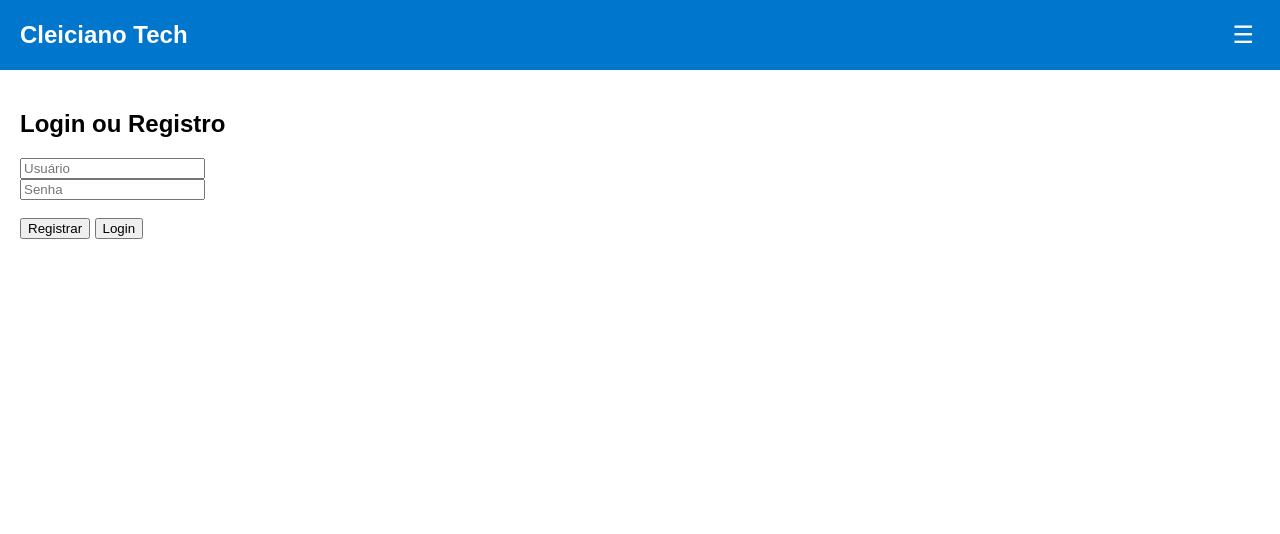
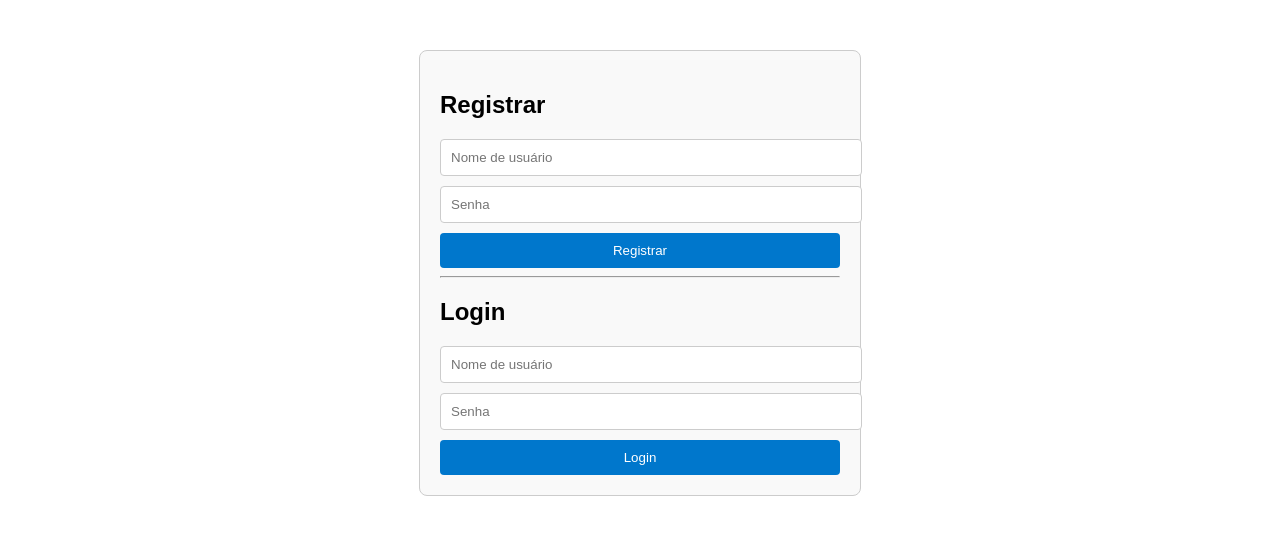
Before and after one commit to xlaysplays/cleiciano-tech, a plain HTML site: page index.html in a window 1280 px wide. Drawn offline with Linux system fonts and the light colour scheme.

Commit message:
index.html

```diff
--- a/index.html
+++ b/index.html
@@ -2,36 +2,30 @@
 <html lang="pt-BR">
 <head>
   <meta charset="UTF-8" />
-  <meta name="viewport" content="width=device-width, initial-scale=1.0" />
+  <meta name="viewport" content="width=device-width, initial-scale=1.0"/>
   <title>Cleiciano Tech</title>
   <style>
-    :root {
-      --cor-principal: #0077cc;
-      --fonte: Arial, sans-serif;
-    }
-
     body {
       margin: 0;
-      font-family: var(--fonte);
+      font-family: Arial, sans-serif;
       background: white;
     }
 
     header {
-      background: var(--cor-principal);
+      background: #0077cc;
       color: white;
       padding: 20px;
       position: relative;
-      display: flex;
-      justify-content: space-between;
-      align-items: center;
     }
 
     header h1 {
       margin: 0;
-      font-size: 24px;
     }
 
     .menu-button {
+      position: absolute;
+      top: 20px;
+      right: 20px;
       font-size: 24px;
       background: none;
       border: none;
@@ -43,12 +37,13 @@
       display: none;
       flex-direction: column;
       background-color: #eee;
+      padding: 10px;
     }
 
     nav a {
       padding: 10px;
       text-decoration: none;
-      color: var(--cor-principal);
+      color: #0077cc;
       border-bottom: 1px solid #ccc;
     }
 
@@ -82,7 +77,7 @@
 
     .produto button {
       padding: 8px 16px;
-      background: var(--cor-principal);
+      background: #0077cc;
       color: white;
       border: none;
       border-radius: 4px;
@@ -94,16 +89,34 @@
       background: #005fa3;
     }
 
-    .config-inputs label {
-      display: block;
-      margin-top: 10px;
+    .form-box {
+      max-width: 400px;
+      margin: 50px auto;
+      border: 1px solid #ccc;
+      padding: 20px;
+      border-radius: 8px;
+      background: #f9f9f9;
     }
 
-    #login-form, #main-content {
-      display: none;
+    .form-box input {
+      width: 100%;
+      padding: 10px;
+      margin-bottom: 10px;
+      border: 1px solid #ccc;
+      border-radius: 4px;
     }
 
-    @media (max-width: 600px) {
+    .form-box button {
+      width: 100%;
+      padding: 10px;
+      background: #0077cc;
+      color: white;
+      border: none;
+      border-radius: 4px;
+      cursor: pointer;
+    }
+
+    @media screen and (max-width: 600px) {
       .produtos {
         flex-direction: column;
       }
@@ -112,27 +125,32 @@
 </head>
 <body>
 
+<div id="authSection">
+  <div class="form-box">
+    <h2>Registrar</h2>
+    <input type="text" id="registerUsername" placeholder="Nome de usuário">
+    <input type="password" id="registerPassword" placeholder="Senha">
+    <button onclick="registerUser()">Registrar</button>
+    <hr>
+    <h2>Login</h2>
+    <input type="text" id="loginUsername" placeholder="Nome de usuário">
+    <input type="password" id="loginPassword" placeholder="Senha">
+    <button onclick="loginUser()">Login</button>
+  </div>
+</div>
+
+<div id="mainSite" style="display: none;">
   <header>
     <h1>Cleiciano Tech</h1>
-    <div id="user-display"></div>
     <button class="menu-button" onclick="toggleMenu()">☰</button>
-  </header>
     <nav id="menu">
       <a href="#principal">Principal</a>
       <a href="#loja">Loja</a>
-    <a href="#sobre">Sobre</a>
+      <a href="#sobre">Sobre Nós</a>
       <a href="#config">Configurações</a>
     </nav>
+  </header>
 
-  <section id="login-form">
-    <h2>Login ou Registro</h2>
-    <input type="text" id="usuario" placeholder="Usuário"><br>
-    <input type="password" id="senha" placeholder="Senha"><br><br>
-    <button onclick="registrar()">Registrar</button>
-    <button onclick="login()">Login</button>
-  </section>
-
-  <section id="main-content">
   <section id="principal">
     <h2>Bem-vindo à Cleiciano Tech!</h2>
     <p>Os melhores eletrônicos com os melhores preços.</p>
@@ -145,25 +163,23 @@
         <img src="https://i.ibb.co/23Hqw9Qp/download-1.jpg" alt="Fone de Ouvido">
         <h3>Fone de Ouvido</h3>
         <p>R$ 99,00</p>
-          <button onclick="adicionarCarrinho('Fone de Ouvido')">Comprar</button>
+        <button onclick="alert('Você clicou em Comprar Fone de Ouvido')">Comprar</button>
       </div>
 
       <div class="produto">
         <img src="https://i.ibb.co/n9NGQmj/images.jpg" alt="Caixa de Som">
         <h3>Caixa de Som</h3>
         <p>R$ 149,00</p>
-          <button onclick="adicionarCarrinho('Caixa de Som')">Comprar</button>
+        <button onclick="alert('Você clicou em Comprar Caixa de Som')">Comprar</button>
       </div>
 
       <div class="produto">
         <img src="https://i.ibb.co/XfFXPhdk/images-3.jpg" alt="Carregador Rápido">
         <h3>Carregador Rápido</h3>
         <p>R$ 59,00</p>
-          <button onclick="adicionarCarrinho('Carregador Rápido')">Comprar</button>
+        <button onclick="alert('Você clicou em Comprar Carregador')">Comprar</button>
       </div>
     </div>
-      <h3>Carrinho:</h3>
-      <ul id="carrinho"></ul>
   </section>
 
   <section id="sobre">
@@ -173,25 +189,9 @@
 
   <section id="config">
     <h2>Configurações</h2>
-      <div class="config-inputs">
-        <label>Tema:
-          <select onchange="mudarTema(this.value)">
-            <option value="#0077cc">Azul</option>
-            <option value="#cc0000">Vermelho</option>
-            <option value="#800080">Roxo</option>
-          </select>
-        </label>
-
-        <label>Fonte:
-          <select onchange="mudarFonte(this.value)">
-            <option value="Arial">Arial</option>
-            <option value="Verdana">Verdana</option>
-            <option value="Courier New">Courier New</option>
-          </select>
-        </label>
+    <p>Aqui futuramente você poderá personalizar sua experiência.</p>
+  </section>
 </div>
-    </section>
-  </section>
 
 <script>
   function toggleMenu() {
@@ -199,47 +199,40 @@
     menu.style.display = menu.style.display === 'flex' ? 'none' : 'flex';
   }
 
-    function mudarTema(cor) {
-      document.documentElement.style.setProperty('--cor-principal', cor);
-    }
-
-    function mudarFonte(fonte) {
-      document.documentElement.style.setProperty('--fonte', fonte);
-    }
-
-    function adicionarCarrinho(produto) {
-      const li = document.createElement('li');
-      li.textContent = produto;
-      document.getElementById('carrinho').appendChild(li);
-    }
-
-    function registrar() {
-      const user = document.getElementById('usuario').value;
-      const senha = document.getElementById('senha').value;
-      if (user && senha) {
-        localStorage.setItem('user', user);
-        localStorage.setItem('senha', senha);
+  function registerUser() {
+    const user = document.getElementById('registerUsername').value;
+    const pass = document.getElementById('registerPassword').value;
+    if (user && pass) {
+      localStorage.setItem('clei_user', user);
+      localStorage.setItem('clei_pass', pass);
       alert('Registrado com sucesso!');
+      showMainSite();
+    } else {
+      alert('Preencha nome e senha!');
     }
   }
 
-    function login() {
-      const user = document.getElementById('usuario').value;
-      const senha = document.getElementById('senha').value;
-      const regUser = localStorage.getItem('user');
-      const regSenha = localStorage.getItem('senha');
-      if (user === regUser && senha === regSenha) {
-        document.getElementById('login-form').style.display = 'none';
-        document.getElementById('main-content').style.display = 'block';
-        document.getElementById('user-display').textContent = `Bem-vindo, ${user}!`;
+  function loginUser() {
+    const user = document.getElementById('loginUsername').value;
+    const pass = document.getElementById('loginPassword').value;
+    if (user === localStorage.getItem('clei_user') && pass === localStorage.getItem('clei_pass')) {
+      alert('Login feito com sucesso!');
+      showMainSite();
     } else {
       alert('Usuário ou senha incorretos.');
     }
   }
 
-    // Mostrar login ao carregar
+  function showMainSite() {
+    document.getElementById('authSection').style.display = 'none';
+    document.getElementById('mainSite').style.display = 'block';
+  }
+
+  // Auto login if already registered
   window.onload = () => {
-      document.getElementById('login-form').style.display = 'block';
+    if (localStorage.getItem('clei_user')) {
+      showMainSite();
+    }
   }
 </script>
 
```
Lines whose indentation alone changed are shown as unchanged.
